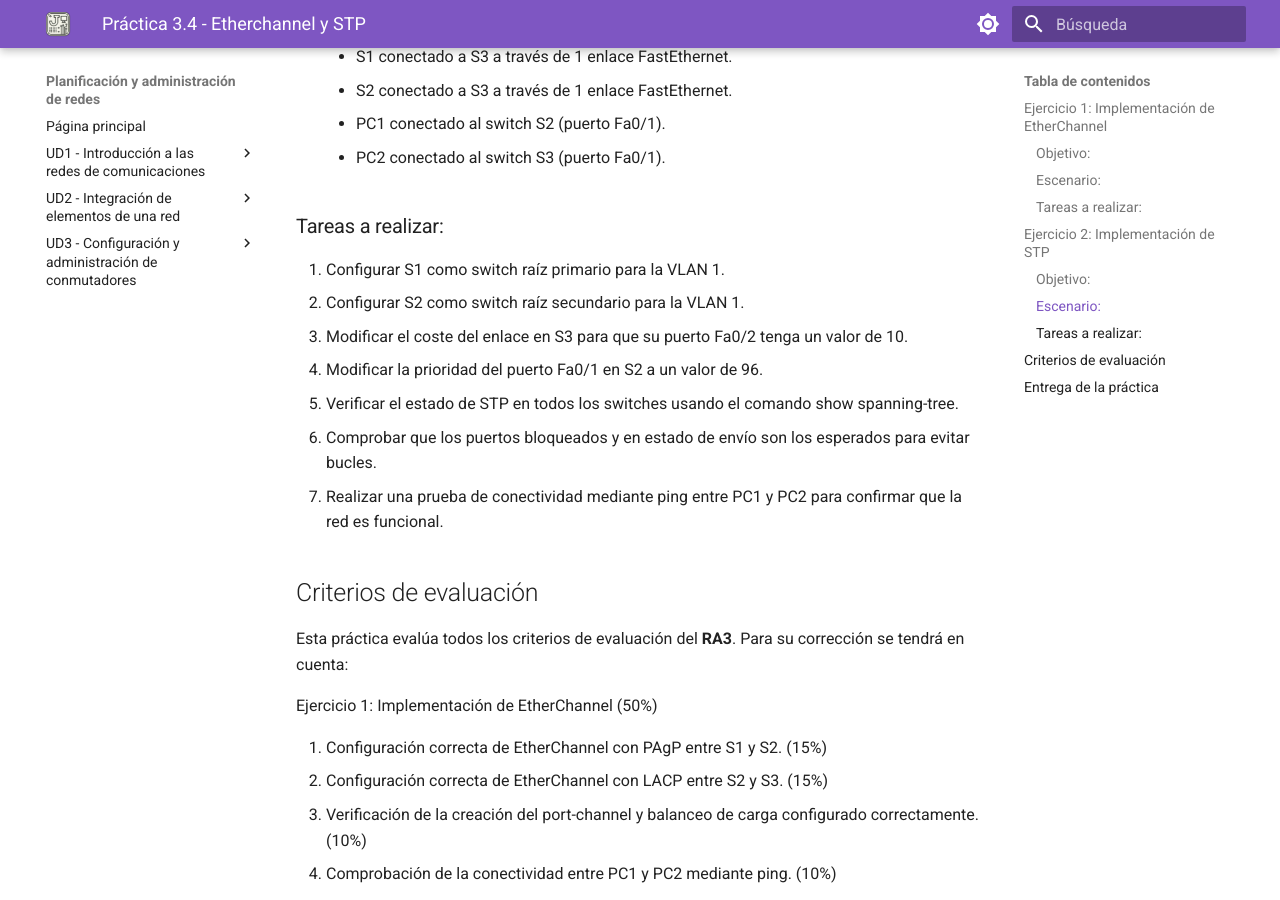
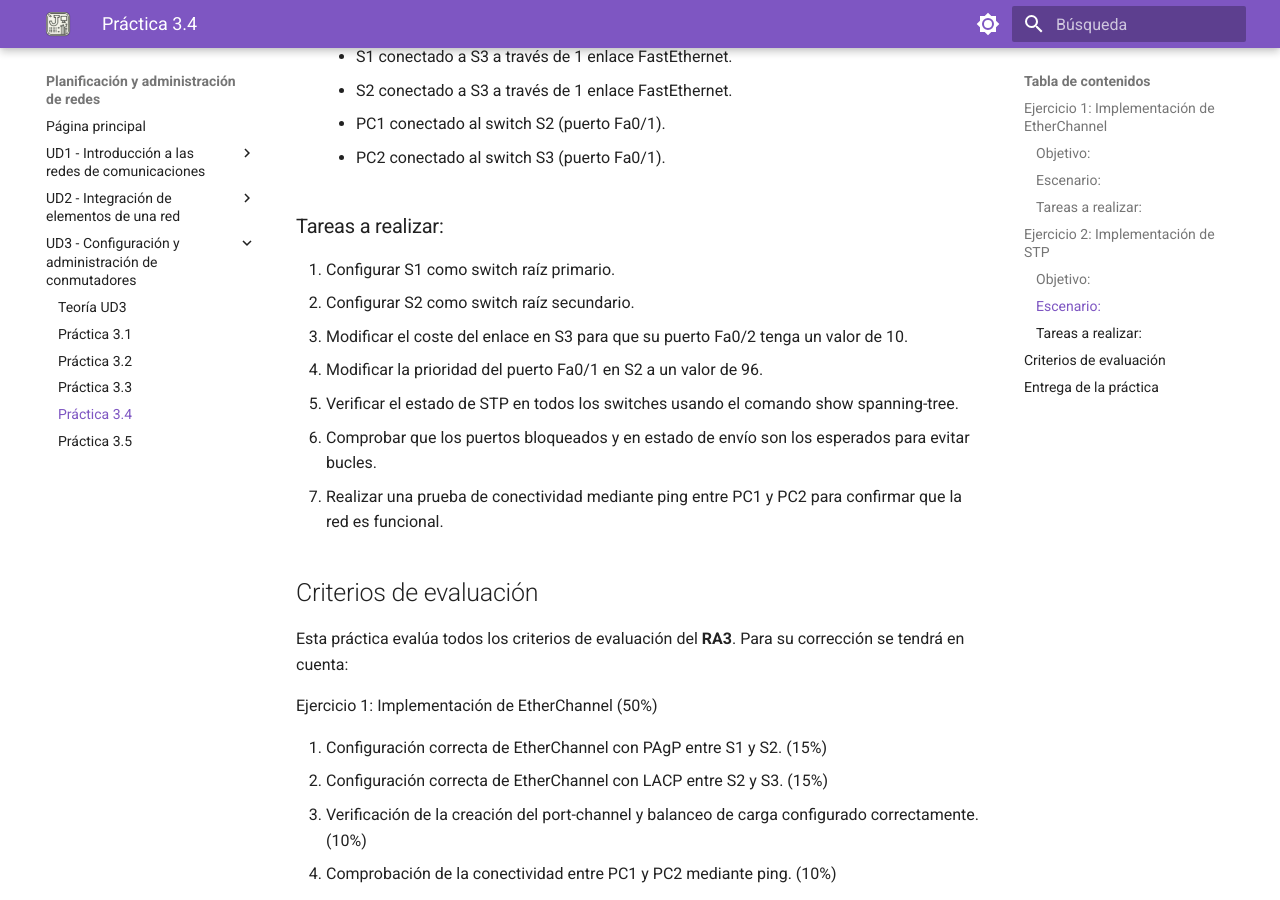
Before and after one commit to Joperpu/par2425, an MkDocs documentation site: the page built from docs/pr3.4.md, in a window 1280 px wide and 900 px high, scrolled down 1336 px. Built offline with MkDocs 1.6.1 and Material for MkDocs 9.7.7, drawn with Linux system fonts in a browser that asks for light colours.

Commit message:
Pr 3.4 y 3.5

```diff
--- a/docs/pr3.4.md
+++ b/docs/pr3.4.md
@@ -45,8 +45,8 @@
 
 ### Tareas a realizar:
 
-1. Configurar S1 como switch raíz primario para la VLAN 1.
-2. Configurar S2 como switch raíz secundario para la VLAN 1.
+1. Configurar S1 como switch raíz primario.
+2. Configurar S2 como switch raíz secundario.
 3. Modificar el coste del enlace en S3 para que su puerto Fa0/2 tenga un valor de 10.
 4. Modificar la prioridad del puerto Fa0/1 en S2 a un valor de 96.
 5. Verificar el estado de STP en todos los switches usando el comando show spanning-tree.
--- a/mkdocs.yml
+++ b/mkdocs.yml
@@ -44,7 +44,8 @@
     - Práctica 3.1: pr3.1.md
     - Práctica 3.2: pr3.2.md
     - Práctica 3.3: pr3.3.md
-    #- Práctica 3.4: pr3.4.md
+    - Práctica 3.4: pr3.4.md
+    - Práctica 3.5: pr3.5.md
 
 copyright: "2024 José María Pérez Puentes - Licencia CC BY-NC-SA 4.0"
 
```
Also changed, not shown: docs/pr3.5.md (added, +35 -0 lines), 3 other files.
